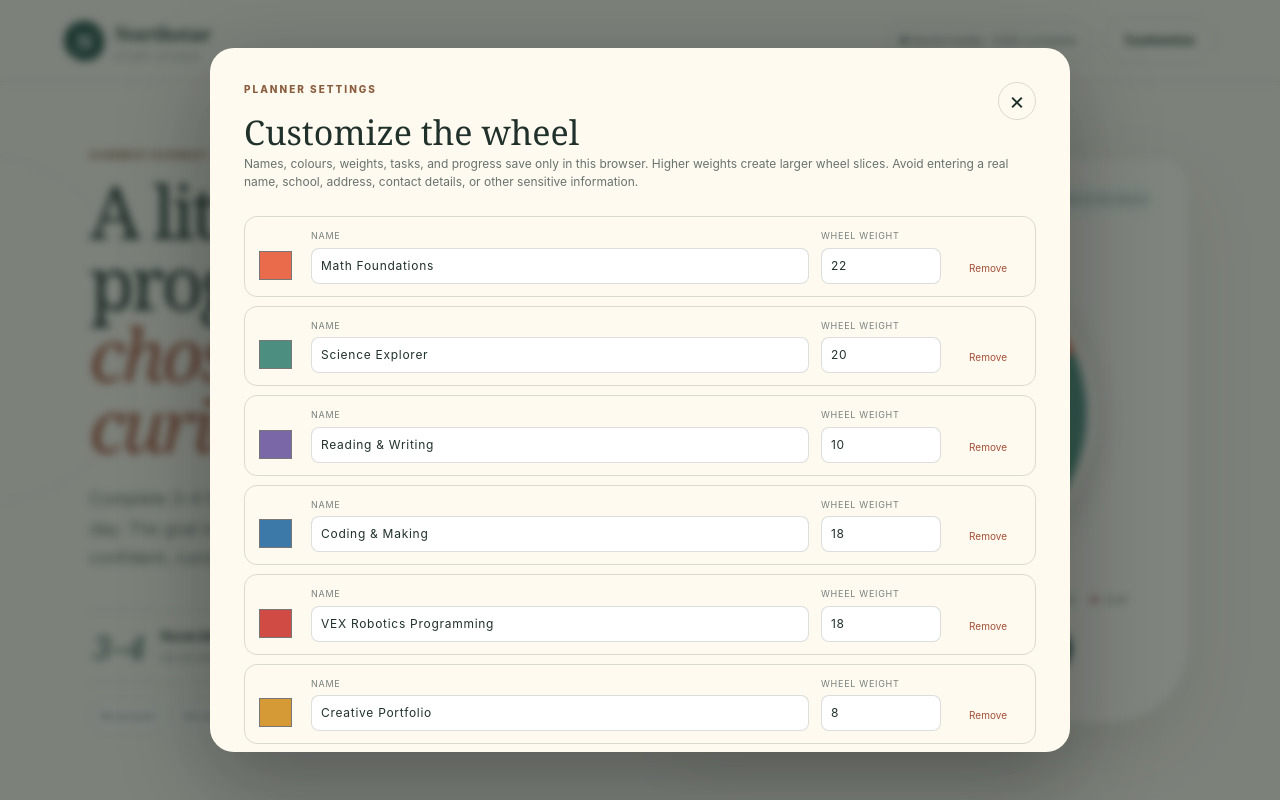
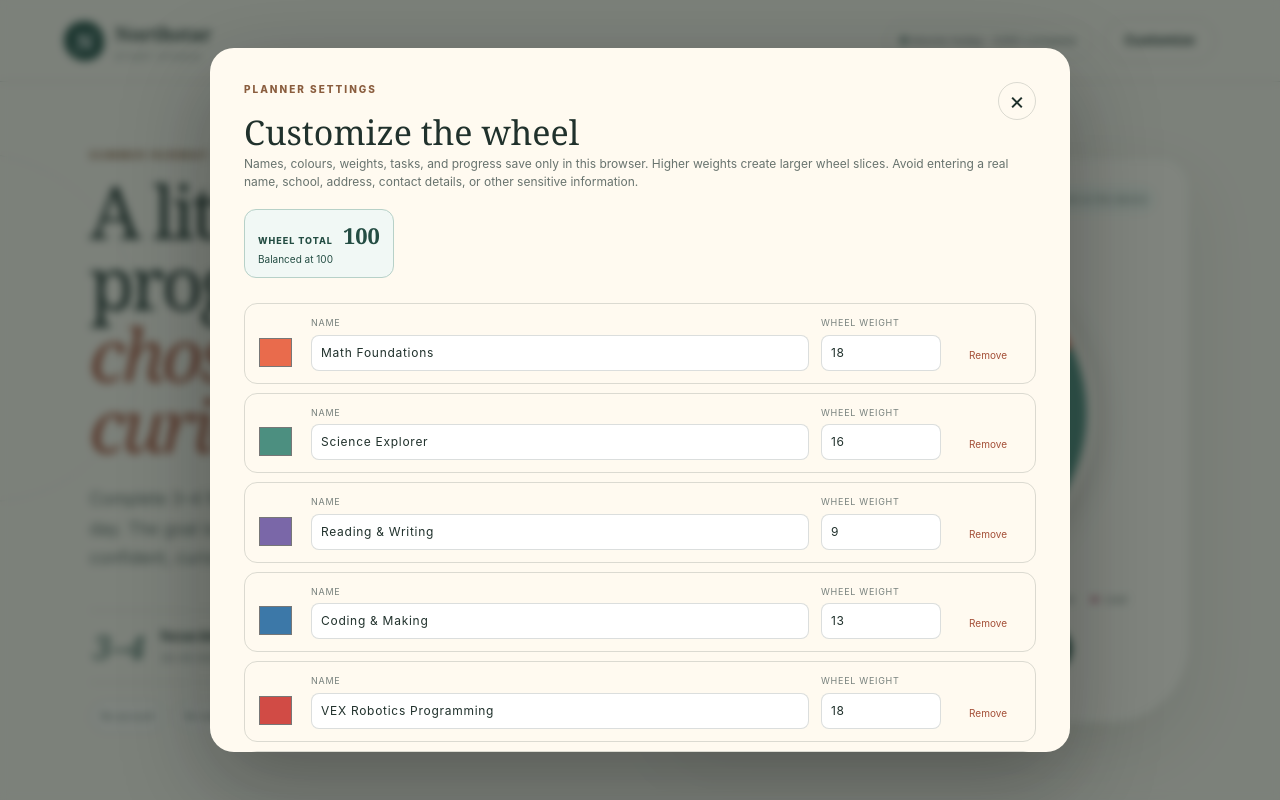
Before and after one commit to r-chen/northstar-study-studio, a Next.js app: page / in a window 1280 px wide. Both pictures are taken after a click on the button "Customize". Shown: the top 800 px of the page. Built offline with nearby package versions, Linux system fonts and the light colour scheme.

Commit message:
Right-size VEX blocks and rebalance wheel

```diff
--- a/app/globals.css
+++ b/app/globals.css
@@ -152,6 +152,11 @@ footer p { margin: 0; }
 .modal-head h2 { font: 500 34px var(--serif); }
 .close { width: 38px; height: 38px; border: 1px solid var(--line); border-radius: 50%; background: transparent; font-size: 24px; cursor: pointer; }
 .modal-help { color: #68736e; font-size: 12px; }
+.weight-total { width: fit-content; margin-top: 18px; display: grid; grid-template-columns: auto auto; align-items: baseline; gap: 2px 10px; padding: 10px 13px; border: 1px solid #d8b5a8; border-radius: 12px; background: #fff5f0; color: #8f422f; }
+.weight-total span { font-size: 9px; font-weight: 850; letter-spacing: .11em; text-transform: uppercase; }
+.weight-total strong { font: 700 22px var(--serif); }
+.weight-total small { grid-column: 1 / 3; font-size: 10px; }
+.weight-total.balanced { border-color: #b7d1c8; background: #f1f8f5; color: var(--green); }
 .subject-settings { display: grid; gap: 9px; margin: 25px 0; }
 .setting-row { display: grid; grid-template-columns: 42px minmax(180px,1fr) 120px 70px; gap: 12px; align-items: end; padding: 12px; border: 1px solid var(--line); border-radius: 13px; }
 .setting-row label { color: #77817d; font-size: 9px; text-transform: uppercase; letter-spacing: .08em; }
--- a/app/page.tsx
+++ b/app/page.tsx
@@ -33,7 +33,7 @@ type PlannerData = {
 };
 
 const STORAGE_KEY = "northstar-study-studio-v3";
-const CURRENT_SCHEMA_VERSION = 4;
+const CURRENT_SCHEMA_VERSION = 5;
 const uid = () => Math.random().toString(36).slice(2, 10);
 const resource = (kind: NonNullable<Task["resource"]>["kind"], label: string, url: string) => ({ kind, label, url });
 const task = (title: string, note: string, taskResource?: Task["resource"]): Task => ({
@@ -122,16 +122,40 @@ const mergeStarterResources = (saved: PlannerData): PlannerData => {
     };
   });
 
-  if ((saved.schemaVersion ?? 3) < CURRENT_SCHEMA_VERSION && !mergedSubjects.some((subject) => subject.id === "vex")) {
+  if ((saved.schemaVersion ?? 3) < 4 && !mergedSubjects.some((subject) => subject.id === "vex")) {
     const vexSubject = defaultSubjects.get("vex");
     if (vexSubject) mergedSubjects.splice(4, 0, vexSubject);
   }
 
+  const subjects = (saved.schemaVersion ?? 3) < 5
+    ? normalizeSubjectWeights(mergedSubjects)
+    : mergedSubjects;
+
   return {
     ...saved,
     schemaVersion: CURRENT_SCHEMA_VERSION,
-    subjects: mergedSubjects,
+    subjects,
   };
+};
+
+const normalizeSubjectWeights = (subjects: Subject[]): Subject[] => {
+  if (!subjects.length || subjects.length > 100) return subjects;
+
+  const positiveWeights = subjects.map((subject) => Math.max(subject.weight, 1));
+  const total = positiveWeights.reduce((sum, weight) => sum + weight, 0);
+  const distributable = 100 - subjects.length;
+  const exactShares = positiveWeights.map((weight) => (weight / total) * distributable);
+  const shares = exactShares.map(Math.floor);
+  const assigned = shares.reduce((sum, weight) => sum + weight, 0);
+  const remainderOrder = exactShares
+    .map((share, index) => ({ index, remainder: share - shares[index] }))
+    .sort((a, b) => b.remainder - a.remainder);
+
+  for (let index = 0; index < distributable - assigned; index += 1) {
+    shares[remainderOrder[index].index] += 1;
+  }
+
+  return subjects.map((subject, index) => ({ ...subject, weight: shares[index] + 1 }));
 };
 
 const starterData = (): PlannerData => ({
@@ -143,7 +167,7 @@ const starterData = (): PlannerData => ({
       name: "Math Foundations",
       shortName: "Math",
       color: "#e96b4c",
-      weight: 22,
+      weight: 18,
       purpose: "Build confident Grade 9 foundations and learn to explain why an answer works.",
       tasks: [
         task("Take a no-pressure Grade 8 math check-in", "Open the 2025 Gauss Grade 8 contest and answer Questions 1–15 without timing yourself. Mark each question green, yellow, or red; do not chase a score.", resources.mathCheckin),
@@ -161,7 +185,7 @@ const starterData = (): PlannerData => ({
       name: "Science Explorer",
       shortName: "Science",
       color: "#4c8f80",
-      weight: 20,
+      weight: 16,
       purpose: "Prepare for Grade 9 science while testing which STEM questions feel exciting.",
       tasks: [
         task("Set up a science notebook", "Follow the notebook guide and create sections for questions, evidence, vocabulary, diagrams, and reflections.", resources.scienceNotebook),
@@ -179,7 +203,7 @@ const starterData = (): PlannerData => ({
       name: "Reading & Writing",
       shortName: "English",
       color: "#7a67a8",
-      weight: 10,
+      weight: 9,
       purpose: "Strengthen the reading, argument, and storytelling skills used in every high-school subject.",
       tasks: [
         task("Choose one summer anchor book", "Preview The Marrow Thieves and decide whether it sparks interest. If yes, read for one full block; if not, choose another age-appropriate book.", resources.marrowThieves),
@@ -197,7 +221,7 @@ const starterData = (): PlannerData => ({
       name: "Coding & Making",
       shortName: "Coding",
       color: "#3c78a8",
-      weight: 18,
+      weight: 13,
       purpose: "Turn STEM ability and creative interests into small, finishable projects.",
       tasks: [
         task("Set up a project journal", "Open CS Circles and create a journal page with five headings: goal, plan, code tried, bugs, and next step.", resources.csCircles),
@@ -218,16 +242,16 @@ const starterData = (): PlannerData => ({
       weight: 18,
       purpose: "Prepare to contribute reliable C++ code on a VEX V5 team—starting with the team’s existing toolchain, then moving from mechanisms to match-ready autonomous routines.",
       tasks: [
-        task("Confirm the team toolchain and run its code", "Ask the mentor or current programmer whether the team uses VEXcode V5, the VEX VS Code extension, PROS, or another established setup. Open a copy of the current project, identify the entry point, build it, and run it only with team permission.", resources.vexStart),
-        task("Read a VEX C++ program without guessing", "Work through the introduction and annotate one short program: device, command, parameters, braces, semicolons, comments, and main(). Write a five-line C++ vocabulary card.", resources.vexCppIntro),
-        task("Control one mechanism safely", "Study motor and motor-group commands. In a team-approved test project, run one intake, arm, or other mechanism slowly; set velocity, spin, stop, and record the correct port and reversed direction.", resources.vexMotors),
-        task("Program repeatable drivetrain movement", "Review driveFor and turnFor, then make a simple path with two drives and two turns. Measure the real result and record the error rather than tuning by eye alone.", resources.vexDrivetrain),
-        task("Use loops to remove repeated code", "Complete the loop exploration, then replace at least three repeated robot commands with a repeat or while loop. Predict the behaviour before running it.", resources.vexLoops),
-        task("Make the robot respond to conditions", "Complete the conditionals exploration. Write one if/else behaviour using a button or sensor value and explain what must be true for each branch to run.", resources.vexConditionals),
-        task("Improve driver-control code", "Study the tank-drive example, then trace how joystick values reach the motors. With the driver, test one small improvement such as deadband, speed modes, or clearer button mapping.", resources.vexController),
-        task("Build a sensor telemetry screen", "Use the troubleshooting pattern to print one sensor value repeatedly on the Brain screen. Record expected range, actual range, update interval, and one diagnostic conclusion.", resources.vexSensorDebug),
-        task("Understand the competition program structure", "Identify pre-match setup, autonomous, and driver-control sections in the team project. Draw a simple call-flow diagram and explain which function runs during each match phase.", resources.vexCompetition),
-        task("Build and test one autonomous routine", "Create a small routine with a clear finish line, such as drive–turn–score or drive–turn–return. Use inertial heading where the robot supports it; run five trials and log success, error, battery state, and the next change.", resources.vexInertial),
+        task("Confirm the team toolchain and run its code", "Use one block for orientation only: ask which toolchain and project file the team uses, write down the answers, open a copy of the project, and find main(). If it builds within the block, great; do not edit team code yet.", resources.vexStart),
+        task("Read a VEX C++ program without guessing", "Read only the introduction and annotate 12–20 lines from one short example: circle a device, command, parameter, brace pair, semicolon, comment, and main(). Finish with a five-item vocabulary card.", resources.vexCppIntro),
+        task("Control one mechanism safely", "With mentor approval and the robot safely supported, test one motor or motor group only: set 20% velocity, spin for at most two seconds, stop, and record its port and reversed setting. Stop after one successful test.", resources.vexMotors),
+        task("Program repeatable drivetrain movement", "Choose one movement—not a full path. Program either a 300 mm drive or a 90° turn, run three trials, measure the error, and record one possible cause. Save tuning for another block.", resources.vexDrivetrain),
+        task("Use loops to remove repeated code", "Read the first loop example, type one repeat loop that performs two safe actions three times, and predict the result before one test. Skip the extension challenge today.", resources.vexLoops),
+        task("Make the robot respond to conditions", "Read the first conditional example and write one small if/else using a button or sensor. Test each branch once and write the condition in plain English. Stop when both branches work.", resources.vexConditionals),
+        task("Improve driver-control code", "Trace one joystick axis or button from controller input to motor output. Make at most one team-approved change—such as a deadband or clearer button mapping—and run no more than three short tests.", resources.vexController),
+        task("Build a sensor telemetry screen", "Print one sensor value only to the Brain screen. Collect ten readings in two known positions, note the expected and actual ranges, and write one diagnostic conclusion.", resources.vexSensorDebug),
+        task("Understand the competition program structure", "Do not build match code yet. Find and label pre-match setup, autonomous, and driver-control callbacks in a copy of the team project; draw a three-box call-flow and explain it to a teammate.", resources.vexCompetition),
+        task("Build and test one autonomous routine", "Build the smallest useful autonomous segment: one drive plus one turn, at reduced speed. Run three trials, log endpoint error and battery state, then name exactly one change for the next block.", resources.vexInertial),
       ],
     },
     {
@@ -253,7 +277,7 @@ const starterData = (): PlannerData => ({
       name: "Organization & Leadership",
       shortName: "Lead",
       color: "#b85f7b",
-      weight: 22,
+      weight: 18,
       purpose: "Build a dependable personal system now, research public school resources, and save activity choices for September.",
       tasks: [
         task("Build one trusted capture system", "Read the capture section, choose one place for every commitment, and enter five sample assignments with due dates and next actions.", resources.capture),
@@ -332,6 +356,7 @@ export default function Home() {
   const doneCount = allTasks.filter((item) => item.done).length;
   const today = new Date().toISOString().slice(0, 10);
   const todayCount = allTasks.filter((item) => item.completedAt?.startsWith(today)).length;
+  const totalWeight = data.subjects.reduce((sum, subject) => sum + Math.max(subject.weight, 1), 0);
 
   const wheelBackground = useMemo(() => {
     const total = data.subjects.reduce((sum, subject) => sum + Math.max(subject.weight, 1), 0);
@@ -658,6 +683,11 @@ export default function Home() {
               <button className="close" onClick={() => setEditing(false)} aria-label="Close customization">×</button>
             </div>
             <p className="modal-help">Names, colours, weights, tasks, and progress save only in this browser. Higher weights create larger wheel slices. Avoid entering a real name, school, address, contact details, or other sensitive information.</p>
+            <div className={`weight-total ${totalWeight === 100 ? "balanced" : "needs-adjustment"}`} role="status">
+              <span>Wheel total</span>
+              <strong>{totalWeight}</strong>
+              <small>{totalWeight === 100 ? "Balanced at 100" : "Adjust weights to total 100"}</small>
+            </div>
             <div className="subject-settings">
               {data.subjects.map((subject) => (
                 <div className="setting-row" key={subject.id}>
```
